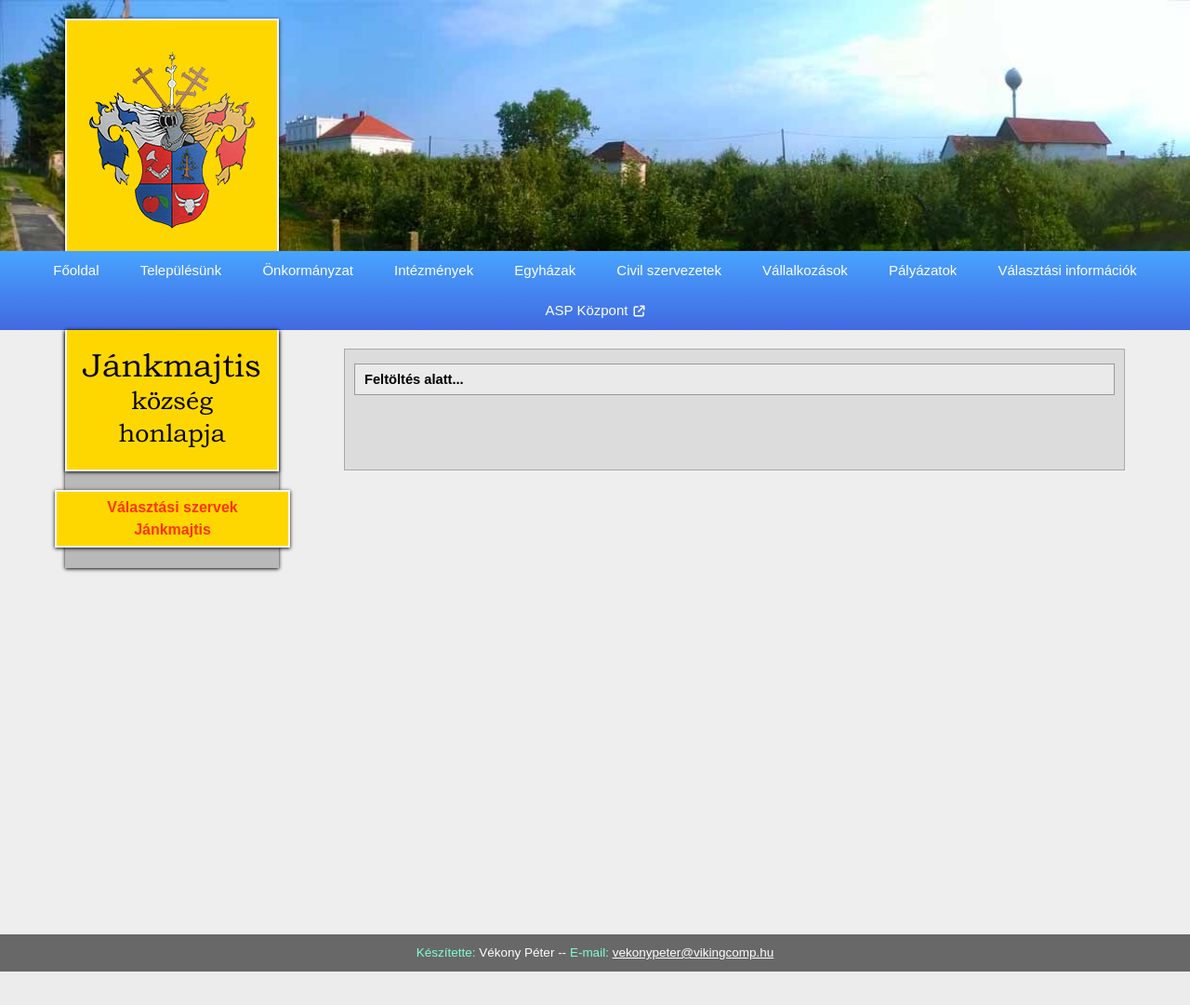
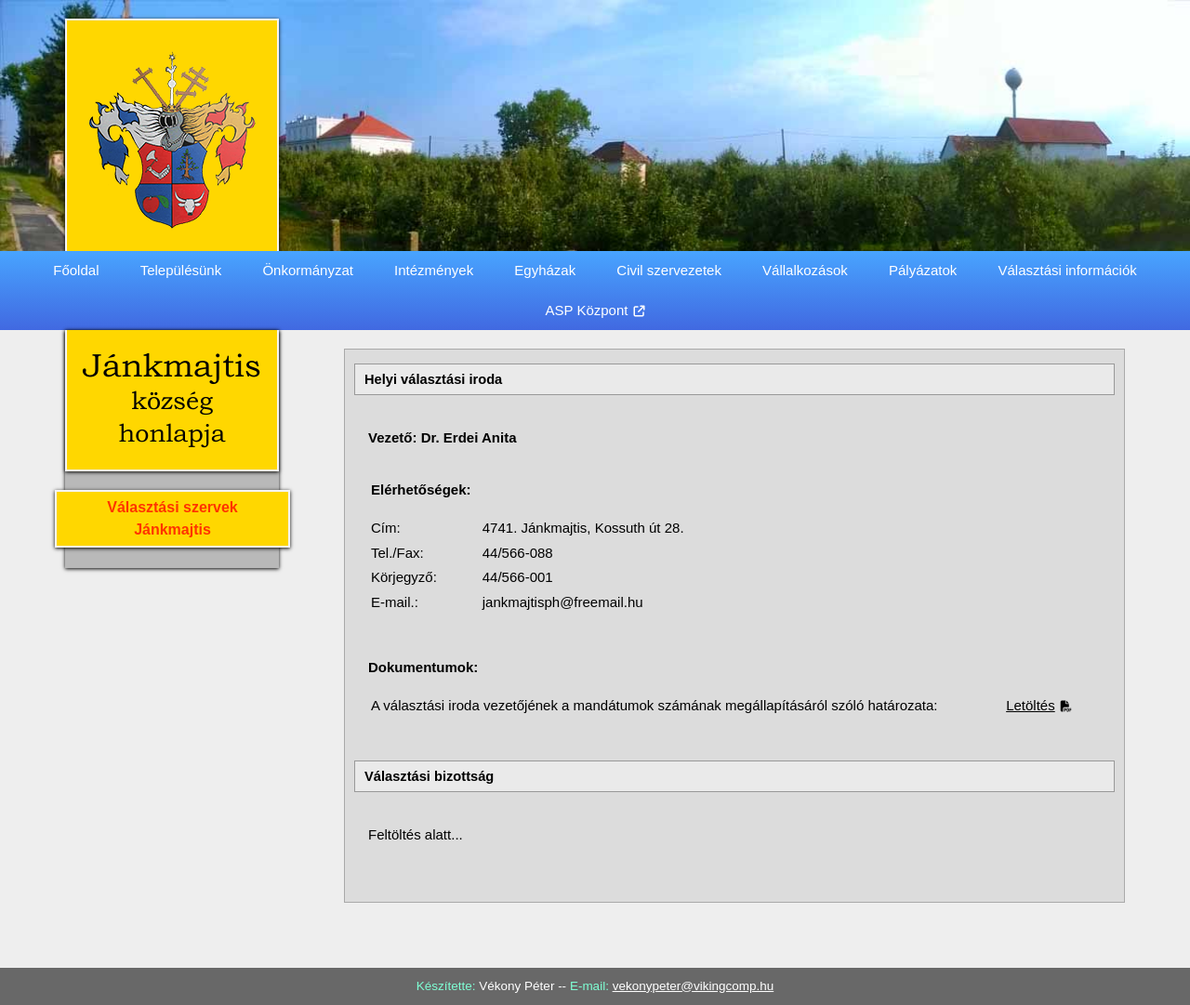
Before and after one commit to vekonypeter/jankmajtis_web, a PHP site: page /valasztas-jm-szervek.php in a window 1280 px wide. Shown: the whole page at 93% size. Before the commit the page ends 1045 px from the top, so only its background shows below. Run offline with PHP 8.4, Linux system fonts and the light colour scheme; some libraries are stand-ins or nearby versions.

Commit message:
választási menüpontok

```diff
--- a/valasztas-jm-szervek.php
+++ b/valasztas-jm-szervek.php
@@ -25,10 +25,54 @@ include('header.php');
         <div class="contentContainer">
 
             <div class="row new">
-                <div class="newTitle">Feltöltés alatt...</div>
+                <div class="newTitle">Helyi választási iroda</div>
+                <div class="col-6">
+                    <p>
+                        <strong>Vezető: Dr. Erdei Anita</strong>
+                    </p>
+                    <table width="100%" border="0" style="margin-left: unset">
+                        <tr>
+                            <th>
+                                <p>Elérhetőségek:</p>
+                            </th>
+                        </tr>
+                        <tr>
+                            <td>Cím:</td>
+                            <td>4741. Jánkmajtis, Kossuth út 28.</td>
+                        </tr>
+                        <tr>
+                            <td>Tel./Fax:</td>
+                            <td>44/566-088</td>
+
+                        </tr>
+                        <tr>
+                            <td>Körjegyző:</td>
+                            <td>44/566-001</td>
+
+                        </tr>
+                        <tr>
+                            <td>E-mail.:</td>
+                            <td>jankmajtisph@freemail.hu</td>
+                        </tr>
+                    </table>
+                </div>
                 <div class="col-12">
                     <p>
+                        <strong>Dokumentumok:</strong>
                     </p>
+                    <table width="100%" border="0" style="margin-left: unset">
+                        <tr>
+                            <td>A választási iroda vezetőjének a mandátumok számának megállapításáról szóló határozata:</td>
+                            <td><a href="./docs/valasztas_2024/kepv_test_letszam_jm.pdf" target="_blank">Letöltés<i class="fa-solid fa-menu fa-file-pdf"></i></a></td>
+                        </tr>
+                    </table>
+                </div>
+            </div>
+
+            <div class="row new">
+                <div class="newTitle">Választási bizottság</div>
+                <div class="col-12">
+                    <p>Feltöltés alatt...</p>
                 </div>
             </div>
 
```
Also changed, not shown: valasztas-dr-altalanos-2024.php (+9 -3 lines), valasztas-dr-szervek.php (+45 -1 lines), valasztas-jm-altalanos-2024.php (+9 -3 lines).
